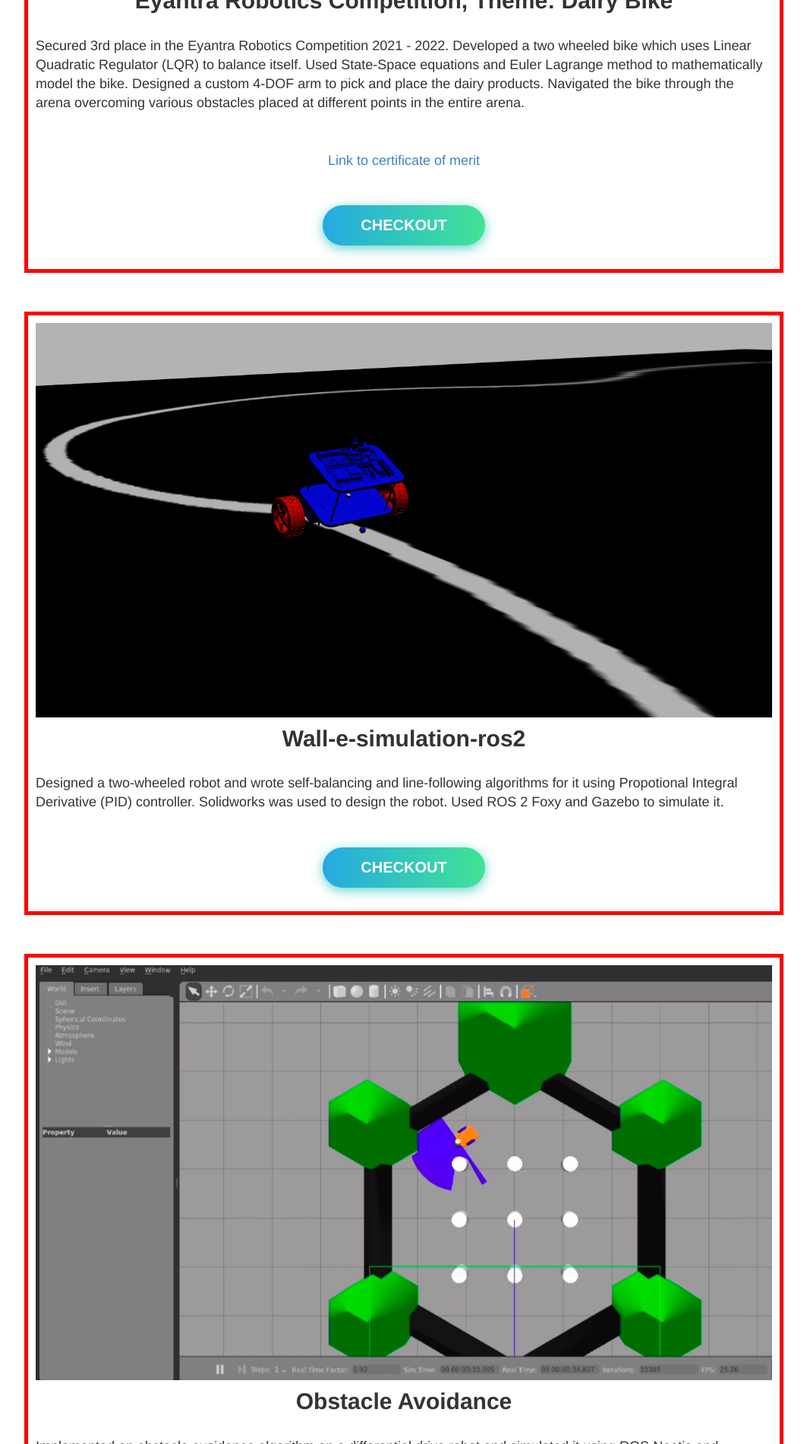
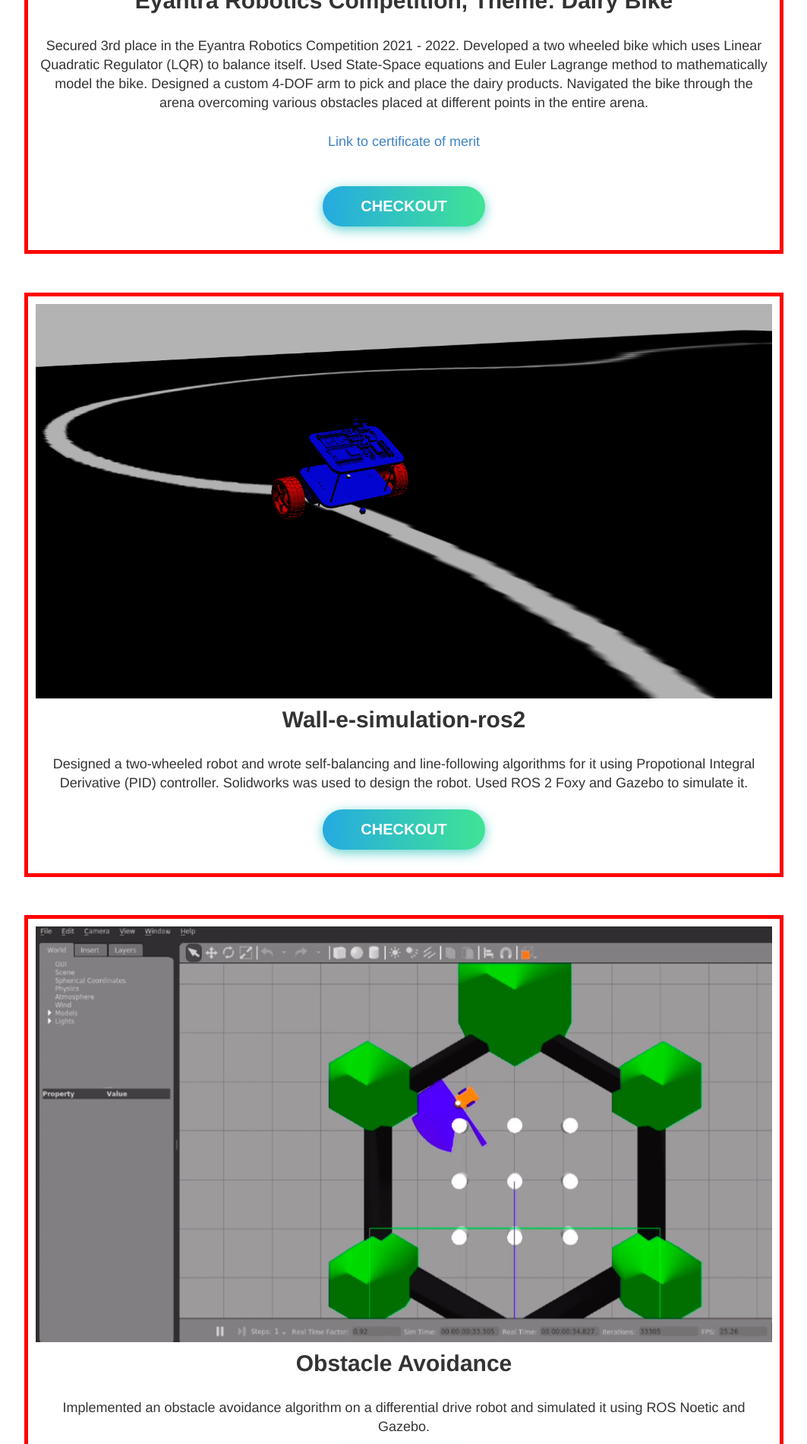
Before and after one commit to Aryaman22102002/Aryaman22102002.github.io, a Jekyll site: the page built from projects.md, in a window 1280 px wide. Shown: the part 609-2509 px from the top of the page at 76% size, without its empty margins (108-1171 px from the left). Built offline with Jekyll 4.4.1, drawn with Linux system fonts in a browser that asks for light colours.

Commit message:
Indentation Changes

```diff
--- a/projects.md
+++ b/projects.md
@@ -63,9 +63,6 @@ button:before{
   border: 5px solid red;
   margin: 0;
 }
-#left{
- text-align: left;
-}
 </style>
 </head>
 </html>
@@ -82,9 +79,7 @@ button:before{
 <b style="font-size:30px"> Eyantra Robotics Competition, Theme: Dairy Bike</b>
 </center>
 <br>
-<div id="left">
 Secured 3rd place in the Eyantra Robotics Competition 2021 - 2022. Developed a two wheeled bike which uses Linear Quadratic Regulator (LQR) to balance itself. Used State-Space equations and Euler Lagrange method to mathematically model the bike. Designed a custom 4-DOF arm to pick and place the dairy products. Navigated the bike through the arena overcoming various obstacles placed at different points in the entire arena.
-</div>
 <br>
 <br>
 
@@ -116,9 +111,7 @@ Secured 3rd place in the Eyantra Robotics Competition 2021 - 2022. Developed a t
 <b style="font-size:30px"> Wall-e-simulation-ros2 </b>
 </center>
 <br>
-<div id="left">
 Designed a two-wheeled robot and wrote self-balancing and line-following algorithms for it using Propotional Integral Derivative (PID) controller. Solidworks was used to design the robot. Used ROS 2 Foxy and Gazebo to simulate it.
-</div>
 <br>
 <br>
 <div id="frozen-btn">
@@ -143,9 +136,7 @@ Designed a two-wheeled robot and wrote self-balancing and line-following algorit
 <b style="font-size:30px"> Obstacle Avoidance </b>
 </center>
 <br>
-<div id="left">
 Implemented an obstacle avoidance algorithm on a differential drive robot and simulated it using ROS Noetic and Gazebo.
-</div>
 <br>
 <br>
 <div id="frozen-btn">
@@ -170,9 +161,7 @@ Implemented an obstacle avoidance algorithm on a differential drive robot and si
 <b style="font-size:30px"> Rapidly Exploring Random Trees (RRT) Algorithm </b>
 </center>
 <br>
-<div id="left">
 Implemented the Rapidly Exploring Random Trees (RRT) Algorithm from scratch using Object-Oriented Programming (OOPs) in Python. Created a simulation to visualize the working of the algorithm using Matplotlib. Made some of the parameters dynamic, such as having random start and goal positions each time, and taking the number of obstacles as input from the user within a specific range. Also, devised some parameters, such as the number of iterations required, the number of final waypoints needed, and the total distance traversed, to evaluate the performance of the algorithm.
-</div>
 <br>
 <br>
 <div id="frozen-btn">
@@ -197,9 +186,7 @@ Implemented the Rapidly Exploring Random Trees (RRT) Algorithm from scratch usin
 <b style="font-size:30px"> Street-Racer-2D </b>
 </center>
 <br>
-<div id="left">
 Made a gesture controlled 2D car racing game using phaser.js and OpenCV.
-</div>
 <br>
 <br>
 <div id="frozen-btn">
@@ -225,9 +212,7 @@ Made a gesture controlled 2D car racing game using phaser.js and OpenCV.
 <b style="font-size:30px"> Wall-E-Sim </b>
 </center>
 <br>
-<div id="left">
 Contributed to enhancing the existing simulations in this repository as well as creating the new self-balancing task. These CoppeliaSim simulations are used as assignments to teach first-year students various concepts like Proportional Integral Derivative (PID) controller tuning, line-following, self-balancing, and maze-solving, as a part of the WallE workshop conducted by the members of the Society Of Robotics And Automation (SRA), VJTI.
-</div>
 <br>
 <br>
 <div id="frozen-btn">
@@ -253,9 +238,7 @@ Contributed to enhancing the existing simulations in this repository as well as
 <b style="font-size:30px"> PCB Design LSA </b>
 </center>
 <br>
-<div id="left">
 Designed a Printed Circuit Board (PCB) for Line Sensor Array (LSA). It was a basic assignment to get familiar with PCB Designing and KiCAD.
-</div>
 <br>
 <br>
 <div id="frozen-btn">
```
